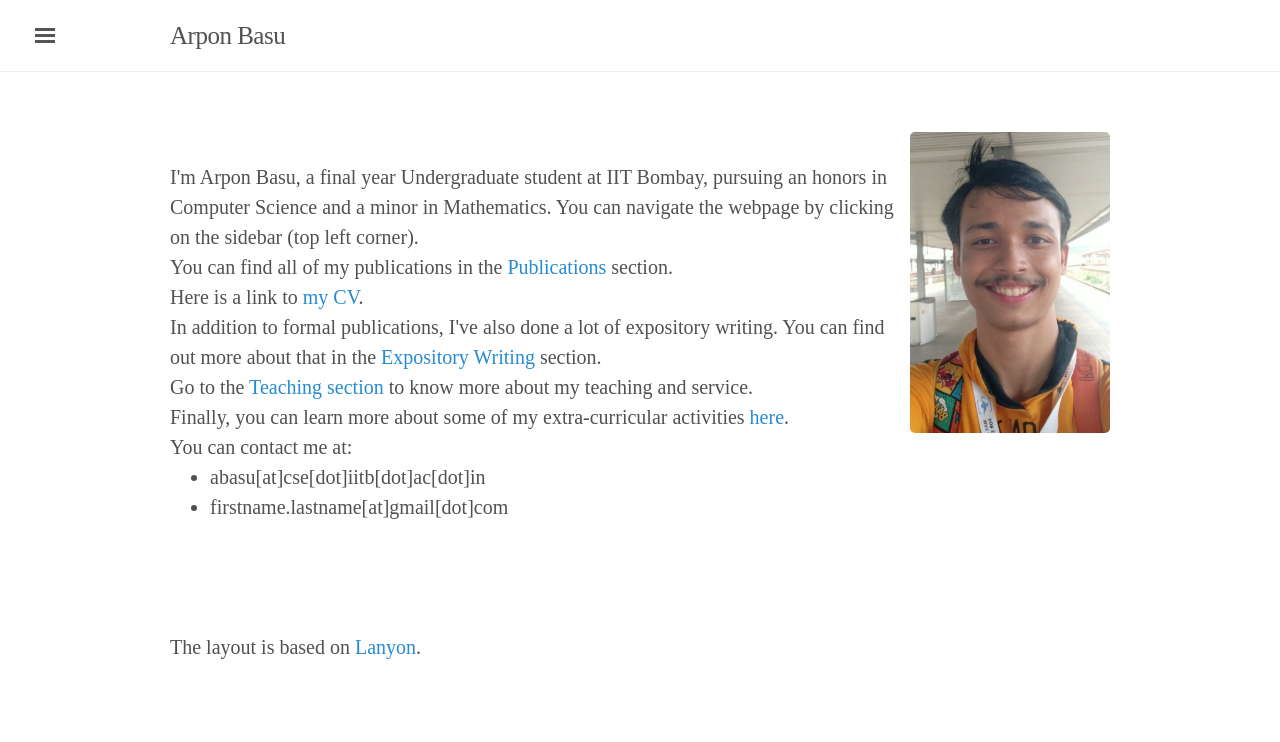
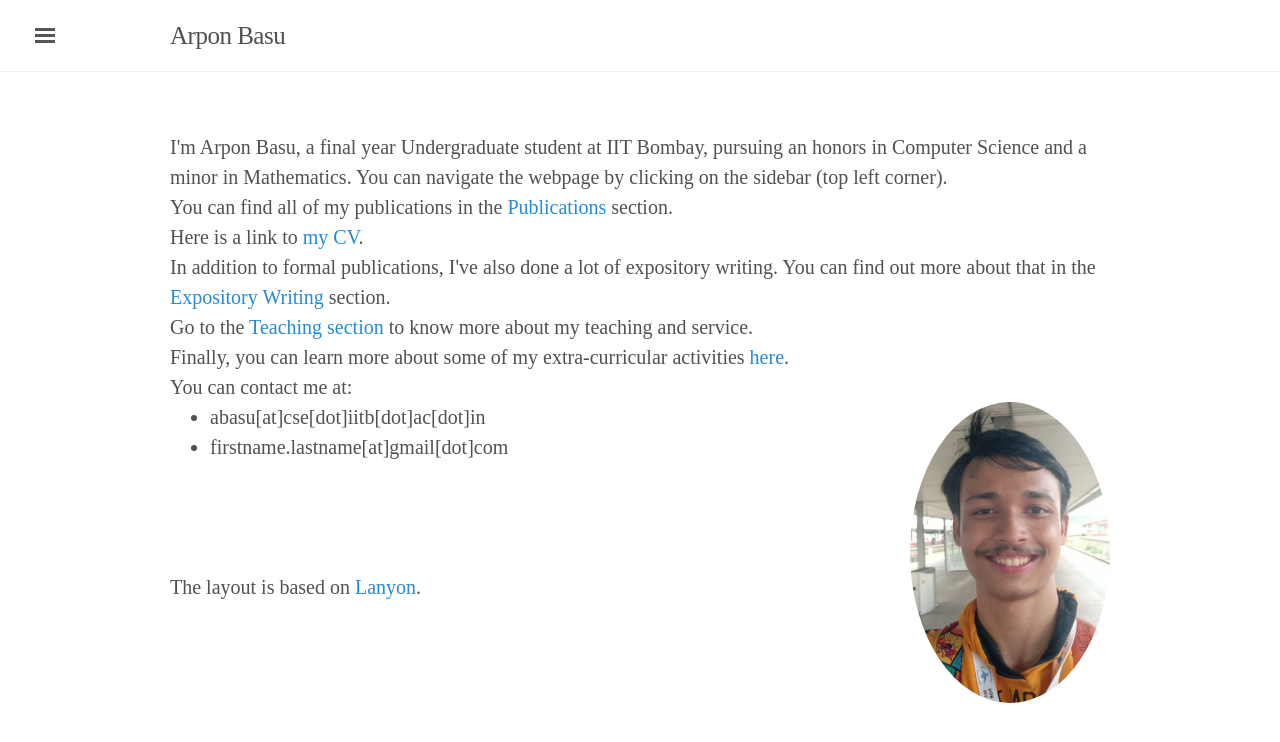
Before and after one commit to rugiarindam/rugiarindam.github.io, a Jekyll site: the page built from index.html, in a window 1280 px wide. Shown: the top 742 px of the page. Built offline with Jekyll 4.4.1, drawn with Linux system fonts in a browser that asks for light colours; nearby versions of some CDN libraries; some web fonts are replaced; the list of posts is cut into pages by our own code.

Commit message:
changed photo placement

```diff
--- a/index.html
+++ b/index.html
@@ -2,8 +2,11 @@
 layout: default
 title: Home
 ---
-<img src="me.jpeg" align="right" alt="Avatar" style="width:200px">
-<br>
+<style>
+	img {
+	  border-radius: 50%;
+	}
+</style>
 I'm Arpon Basu, a final year Undergraduate student at IIT Bombay, pursuing an honors in Computer Science and a minor in Mathematics. You can navigate the webpage by clicking on the sidebar (top left corner).</a><br>
 You can find all of my publications in the <a href="publications">Publications</a> section.<br>
 Here is a link to <a href="./cv.pdf" target="_blank">my CV</a>.<br>
@@ -12,6 +15,7 @@ Go to the <a href="teach">Teaching section</a> to know more about my teaching an
 Finally, you can learn more about some of my extra-curricular activities <a href="misc">here</a>.<br>
 You can contact me at:
 <ul>
+	<img src="me.jpeg" align="right" alt="Avatar" style="width:200px">
 	<li>abasu[at]cse[dot]iitb[dot]ac[dot]in</li>
 	<li>firstname.lastname[at]gmail[dot]com</li>
 </ul>
```
